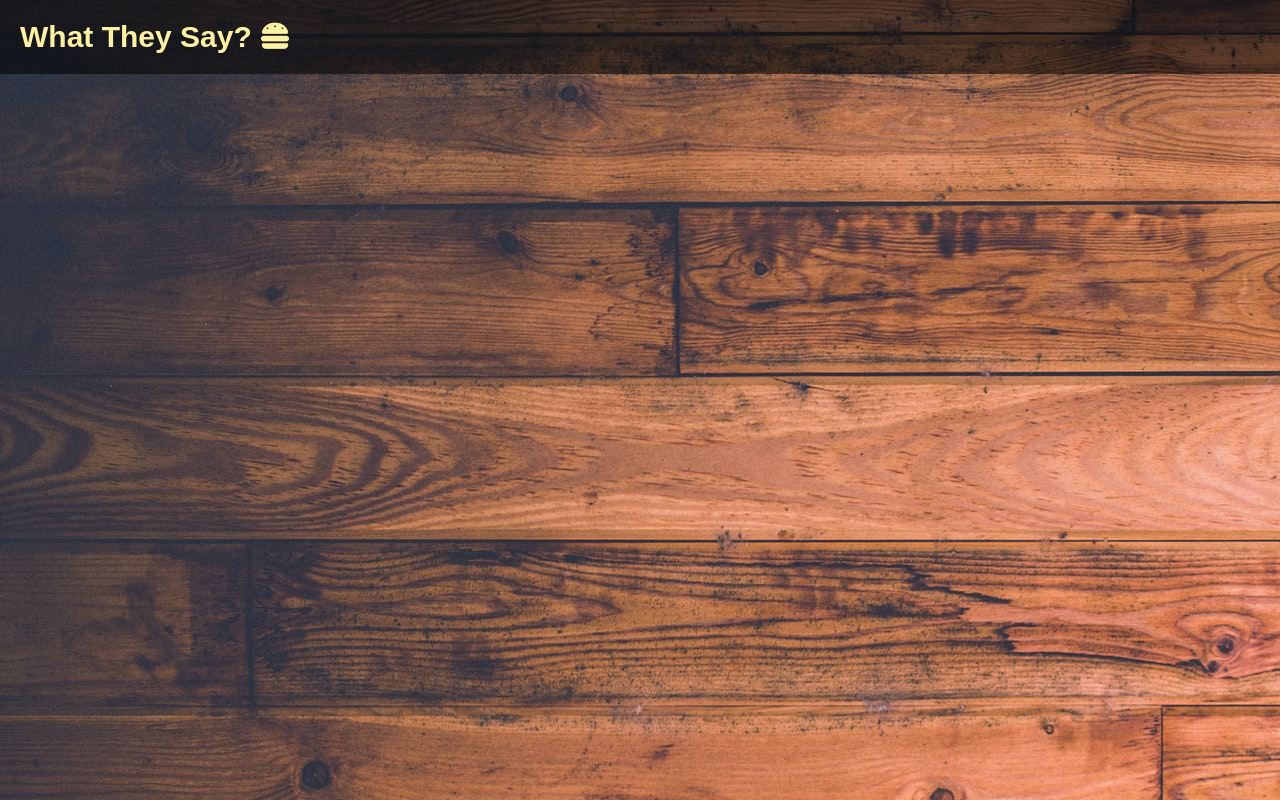
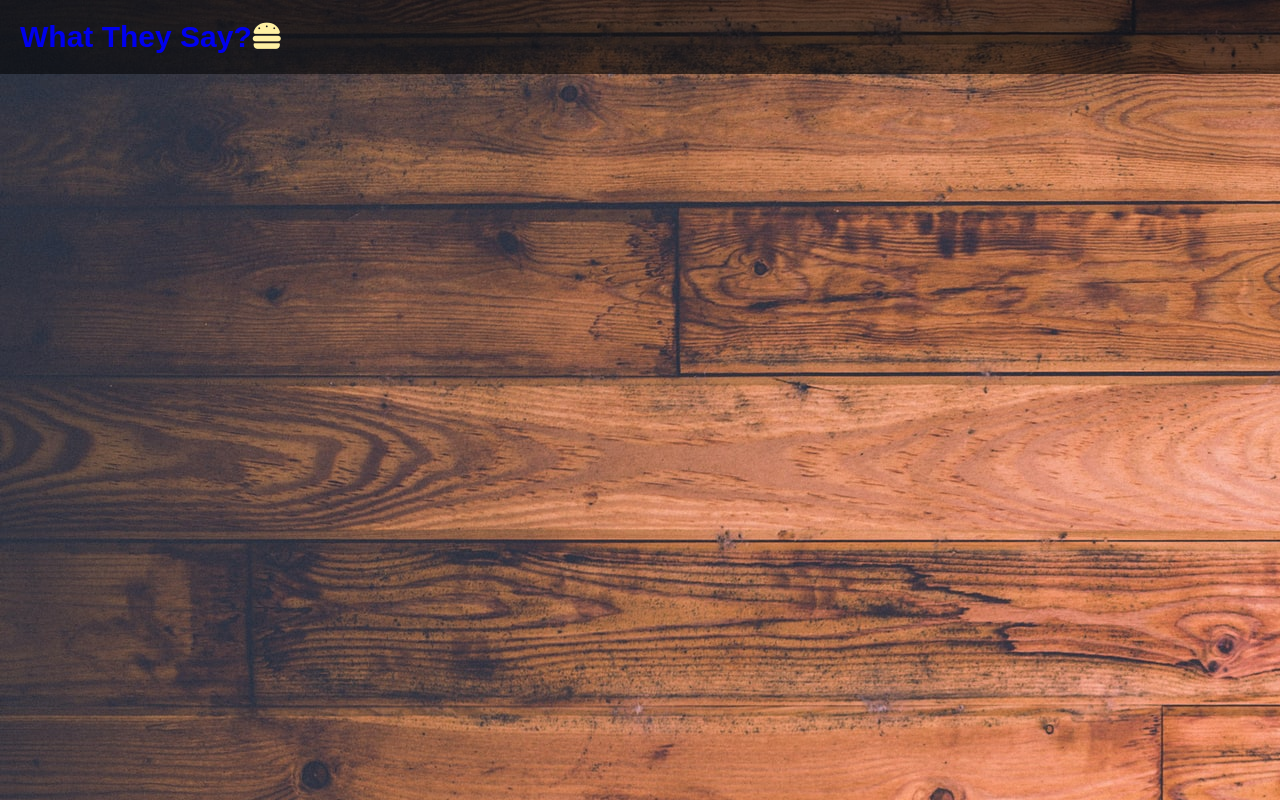
Before and after one commit to UnscriptedLogic/MovieReviewWebsite, a plain HTML site: page index.html in a window 1280 px wide. Shown: the top 800 px of the page. Drawn offline with Linux system fonts and the light colour scheme.

Commit message:
text decor

```diff
--- a/index.html
+++ b/index.html
@@ -14,12 +14,10 @@
 	</head>
 	<header>
 		<div class="topbar">
-			<h2 class="logo__text">
-				What They Say?
-				<i class="fas fa-hamburger"></i>
-			</h2>
+			<h2 class="logo__text"><a href="#">What They Say?</a><i class="fas fa-hamburger"></i></h2>
 			<h3 class="logIn__button">Log In</h3>
 		</div>
 	</header>
-	<body background="images/wood_bg.jpg" alt=""></body>
+	<body background="images/wood_bg.jpg" alt="">
+	</body>
 </html>
```
